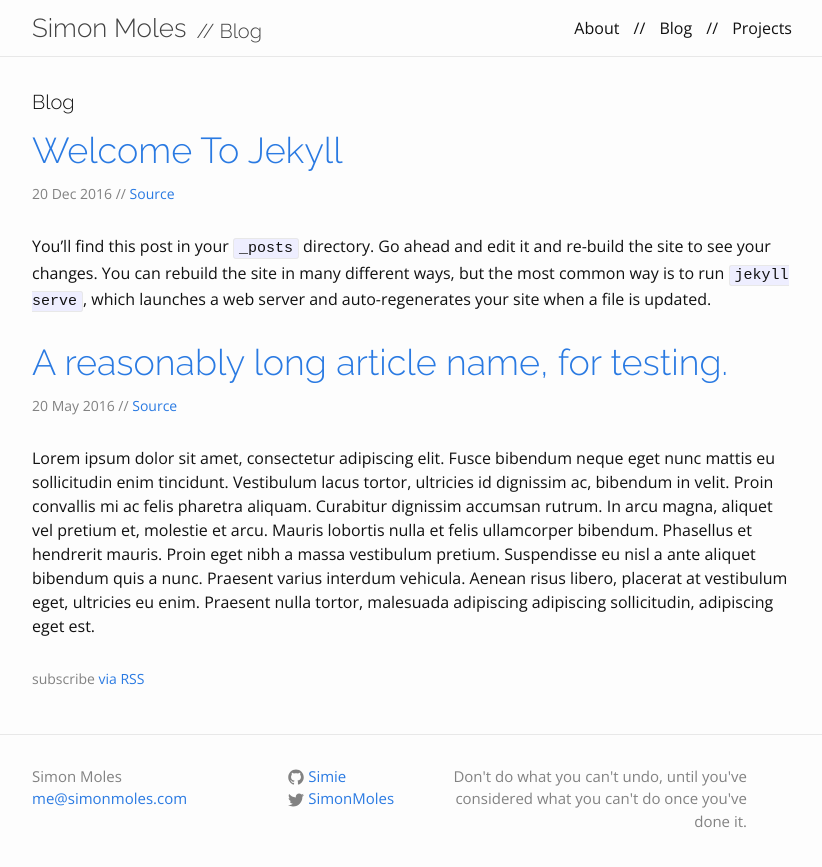
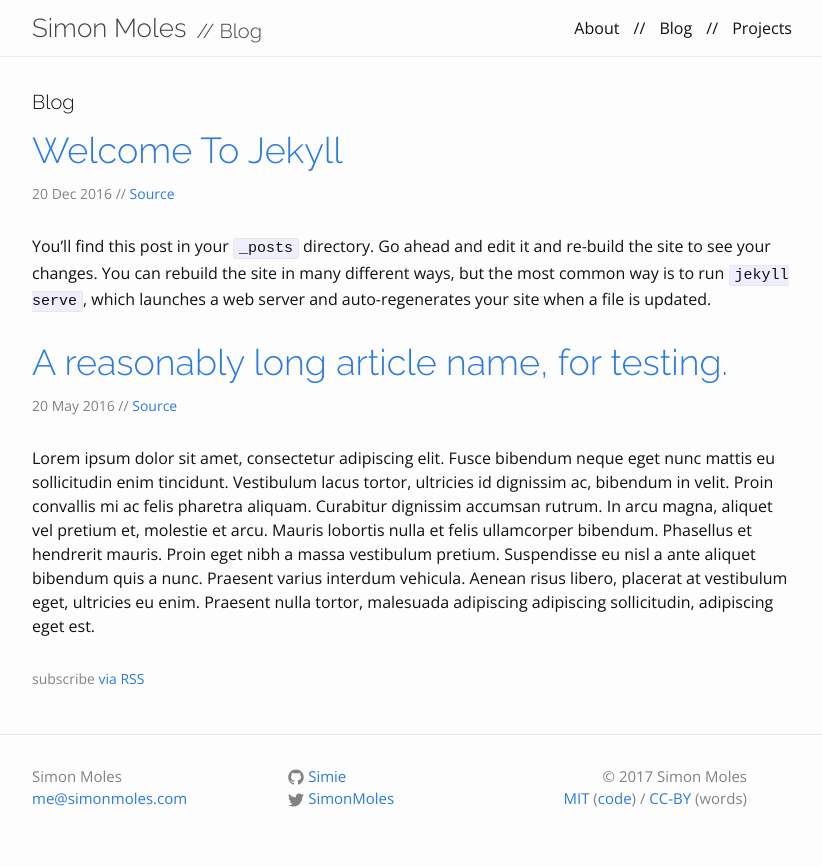
Before and after one commit to Simie/simonmoles.com, a Jekyll site: the page built from pages/blog.html, in a window 1280 px wide. Shown: the top 867 px of the page, without its empty margins (228-1050 px from the left). Built offline with Jekyll 4.4.1, drawn with Linux system fonts in a browser that asks for light colours.

Commit message:
Update license

```diff
--- a/_config.yml
+++ b/_config.yml
@@ -22,6 +22,8 @@ twitter_username: SimonMoles
 github_username: Simie
 timezone: Europe/London
 
+github_repository: "https://www.github.com/Simie/simonmoles.com"
+
 # Build settings
 markdown: kramdown
 gems:
--- a/_config_development.yml
+++ b/_config_development.yml
@@ -0,0 +1 @@
+baseurl: ""
--- a/_includes/footer.html
+++ b/_includes/footer.html
@@ -35,7 +35,10 @@
       </div>
 
       <div class="footer-col footer-col-3">
-        <p>Don't do what you can't undo, until you've considered what you can't do once you've done it.</p>
+        <p>© 2017 Simon Moles</p>
+        <p><a href="{{ site.github_respository }}/LICENSE">MIT</a> (<a href="{{ site.github_repository }}">code</a>) /
+        <a href="http://creativecommons.org/licenses/by/3.0/">CC-BY</a> (words)
+        </p>
       </div>
     </div>
 
--- a/assets/_sass/_minima.scss
+++ b/assets/_sass/_minima.scss
@@ -382,6 +382,11 @@ pre {
 .site-footer {
   border-top: 1px solid $grey-color-light;
   padding: $spacing-unit 0;
+
+  p {
+    margin: 0;
+    padding: 0;
+  }
 }
 
 .footer-heading {
--- a/pages/blog.html
+++ b/pages/blog.html
@@ -15,7 +15,7 @@ header_title: Blog
       <p class="post-meta">
         <time datetime="{{ post.date | date_to_xmlschema }}" itemprop="datePublished">{{ post.date | date: "%-d %b %Y" }}</time>
         {% if post.author %} // <span itemprop="author" itemscope itemtype="http://schema.org/Person"><span itemprop="name">{{ post.author }}</span></span>{% endif %}
-        // <a href="https://github.com/Simie/simonmoles.com/{{ post.path }}">Source</a>
+        // <a href="{{ site.github_repository }}/{{ post.path }}">Source</a>
         </p>
     </header>
 
```
Also changed, not shown: assets/css/main.css, 1 other file.
